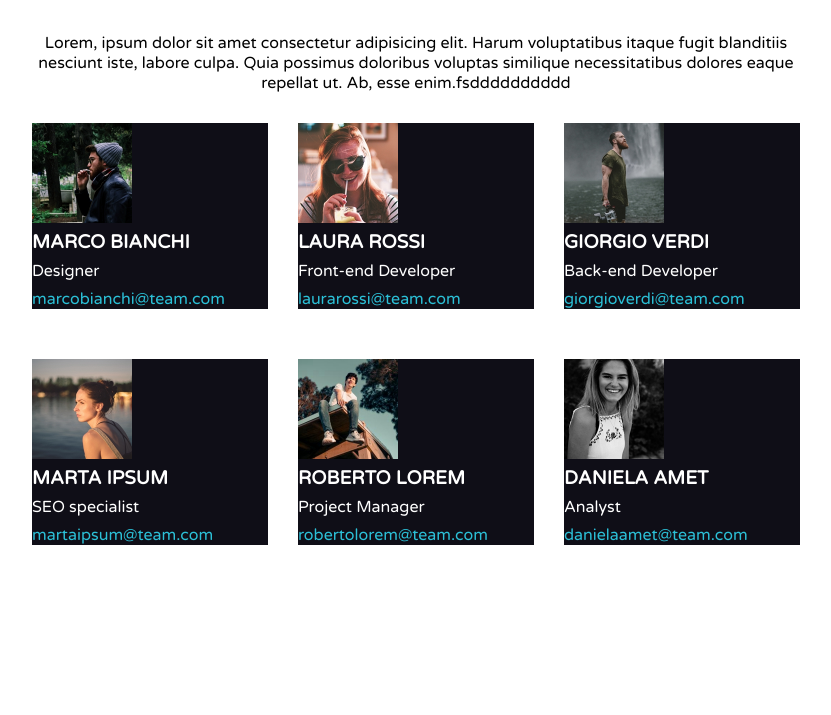
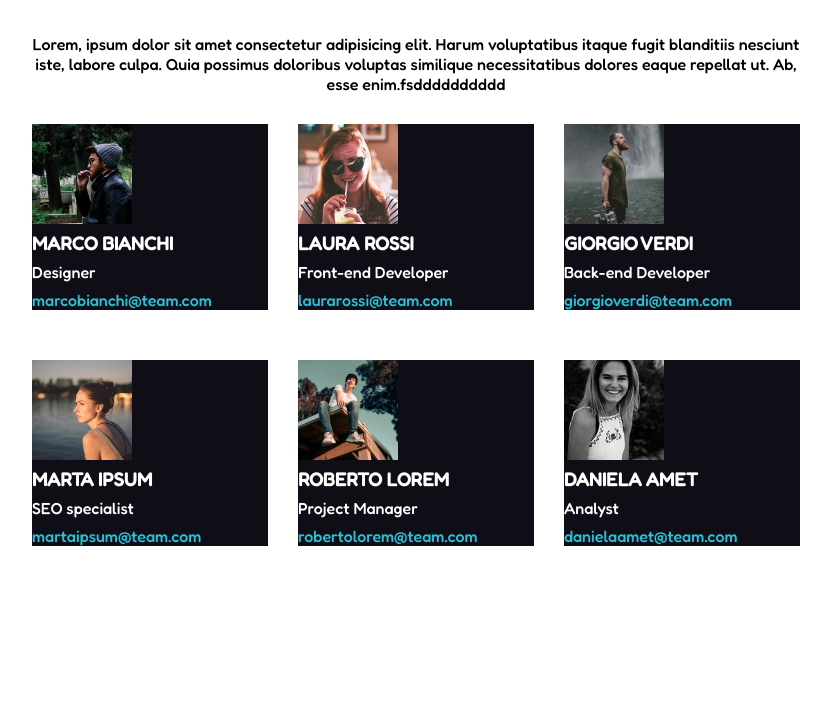
Before and after one commit to GianbaBotassi/html-css-float-cards, a plain HTML site: page index.html in a window 1280 px wide. Shown: the part 85-800 px from the top of the page, without its empty margins (224-1055 px from the left). Drawn offline with Linux system fonts and the light colour scheme.

Commit message:
Change Font Fredoka

```diff
--- a/css/style.css
+++ b/css/style.css
@@ -9,7 +9,7 @@ a{
     color: #2cc0d7;
 }
 body{
-    font-family: 'Varela Round', sans-serif;
+    font-family: 'Fredoka', sans-serif;
 }
 .center-bloc{
     width: 60%;
@@ -42,6 +42,7 @@ header p{
     background-color: #0f0e17;
     width: 100%;
     display: inline-block;
+    overflow: auto;
 }
 img{
     width: 100px;
--- a/index.html
+++ b/index.html
@@ -7,7 +7,7 @@
     <link rel="stylesheet" href="css/style.css">
     <link rel="preconnect" href="https://fonts.googleapis.com">
     <link rel="preconnect" href="https://fonts.gstatic.com" crossorigin>
-    <link href="https://fonts.googleapis.com/css2?family=Varela+Round&display=swap" rel="stylesheet">
+    <link href="https://fonts.googleapis.com/css2?family=Fredoka:wght@500&display=swap" rel="stylesheet">
 </head>
 <body>
     <div class="center-bloc">
```
